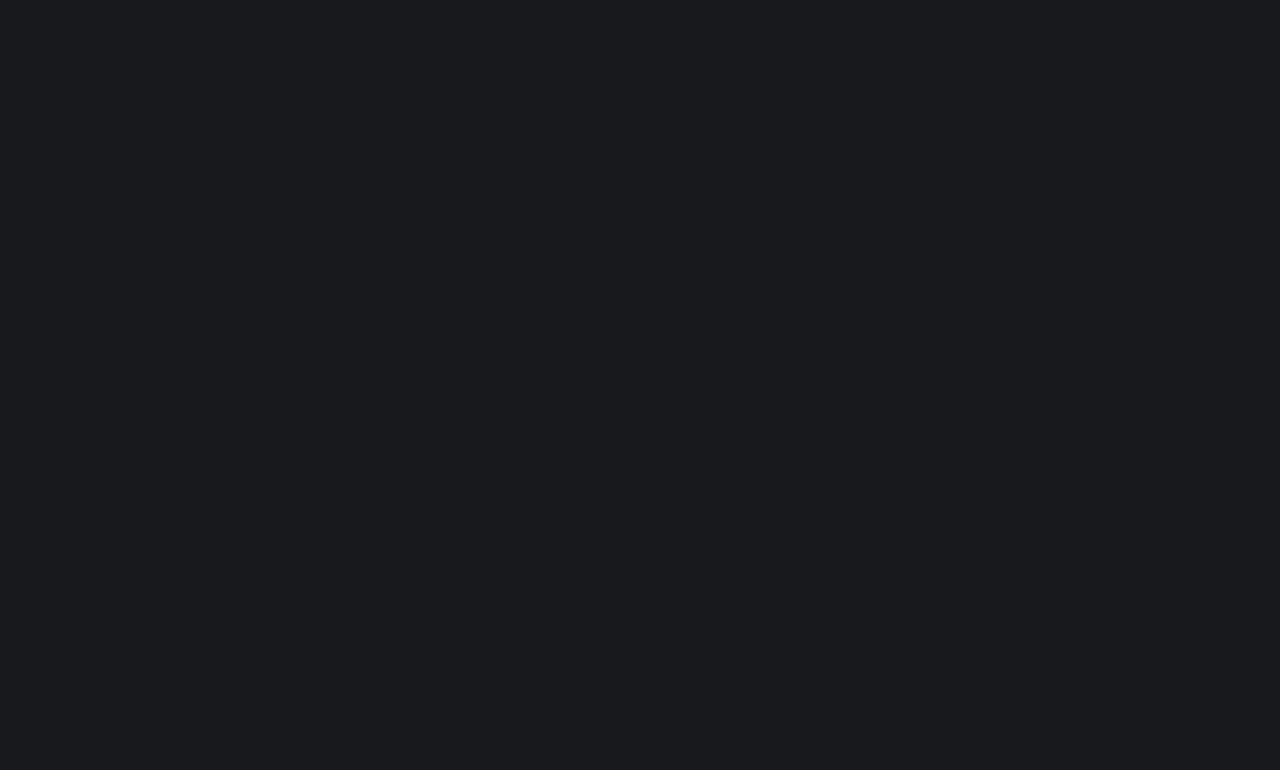
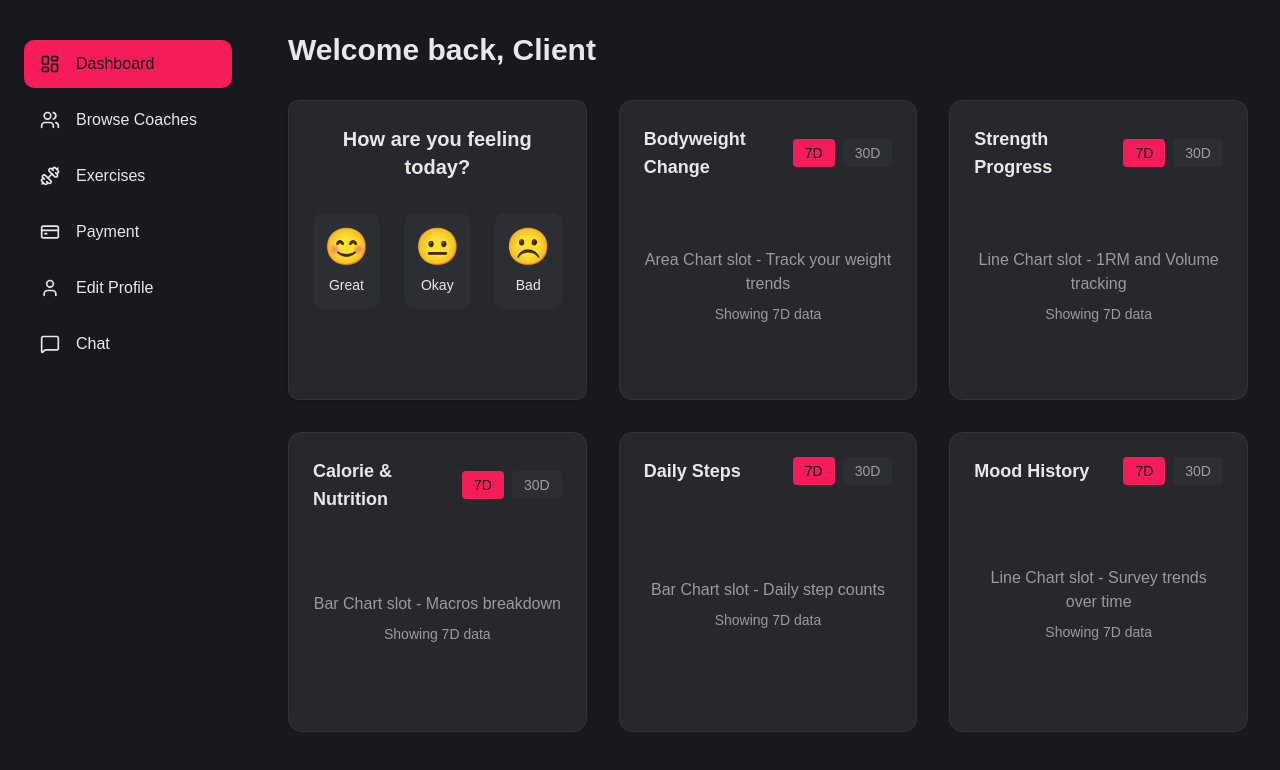
Before and after one commit to cs490-groupproj/frontend, a React (Vite) app: page / in a window 1280 px wide. Before the commit this address had no page. Shown: the top 770 px of the page. Built offline with nearby package versions, Linux system fonts and the light colour scheme; the HTML template or start-up script is replaced by a standard one.

Commit message:
fixed app.jsx

```diff
--- a/src/App.jsx
+++ b/src/App.jsx
@@ -1,34 +1,42 @@
 import React from "react";
 import { BrowserRouter, Routes, Route, useLocation } from "react-router-dom";
-import Navbar from "./components/Navbar.jsx";
 import SignIn from "./components/SignIn.jsx";
 import SignUp from "./components/SignUp.jsx";
 import ClientSurvey from "./components/ClientSurvey.jsx";
-function AppRoutes() {
-  const location = useLocation();
-  const authPaths = ["/"];
-  const showNavbar = !authPaths.includes(location.pathname);
+import Sidebar from "./components/Sidebar.jsx";
+import ClientDashboard from "./components/ClientDashboard.jsx";
+import BrowseCoaches from "./components/BrowseCoaches.jsx";
 
+
+const App = () => {
   return (
-    <>
-      {showNavbar && <Navbar />}
+   <BrowserRouter>
+      <div className="flex min-h-screen bg-background text-foreground">
+
+
+        <Sidebar />
+
+
+        <main className="flex-1 p-8 overflow-y-auto">
       <Routes>
         <Route path="/signin" element={<SignIn />} />
         <Route path="/signup" element={<SignUp />} />
         <Route path="/clientsurvey" element={<ClientSurvey />} />
         <Route path="/pathname1" element={<div>Navigation component</div>} />
         <Route path="/pathname2" element={<div>Navigation component</div>} />
+        <Route path="/" element={<ClientDashboard />} />
+        <Route path="/coaches" element={<BrowseCoaches />} />
+        <Route path="/exercises" element={<div className="p-4">Exercises Content</div>} />
+        <Route path="/payment" element={<div className="p-4">Payment Content</div>} />
+        <Route path="/profile" element={<div className="p-4">Edit Profile Content</div>} />
+        <Route path="/chat" element={<div className="p-4">Chat Content</div>} />
       </Routes>
-    </>
-  );
-}
-
-const App = () => {
-  return (
-    <BrowserRouter>
-      <AppRoutes />
+        </main>
+      </div>
     </BrowserRouter>
   );
 };
 
+
+
 export default App;
```
